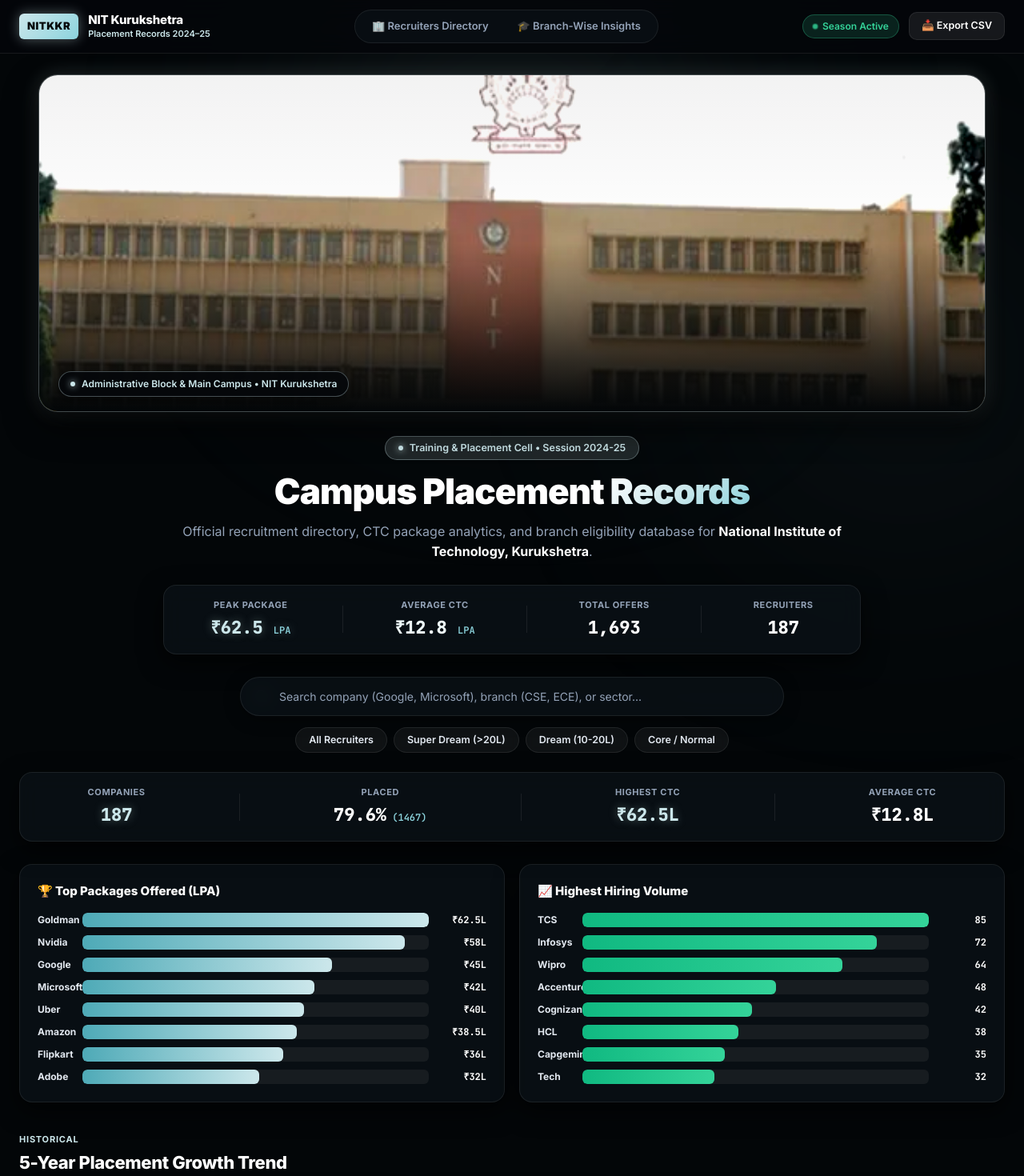
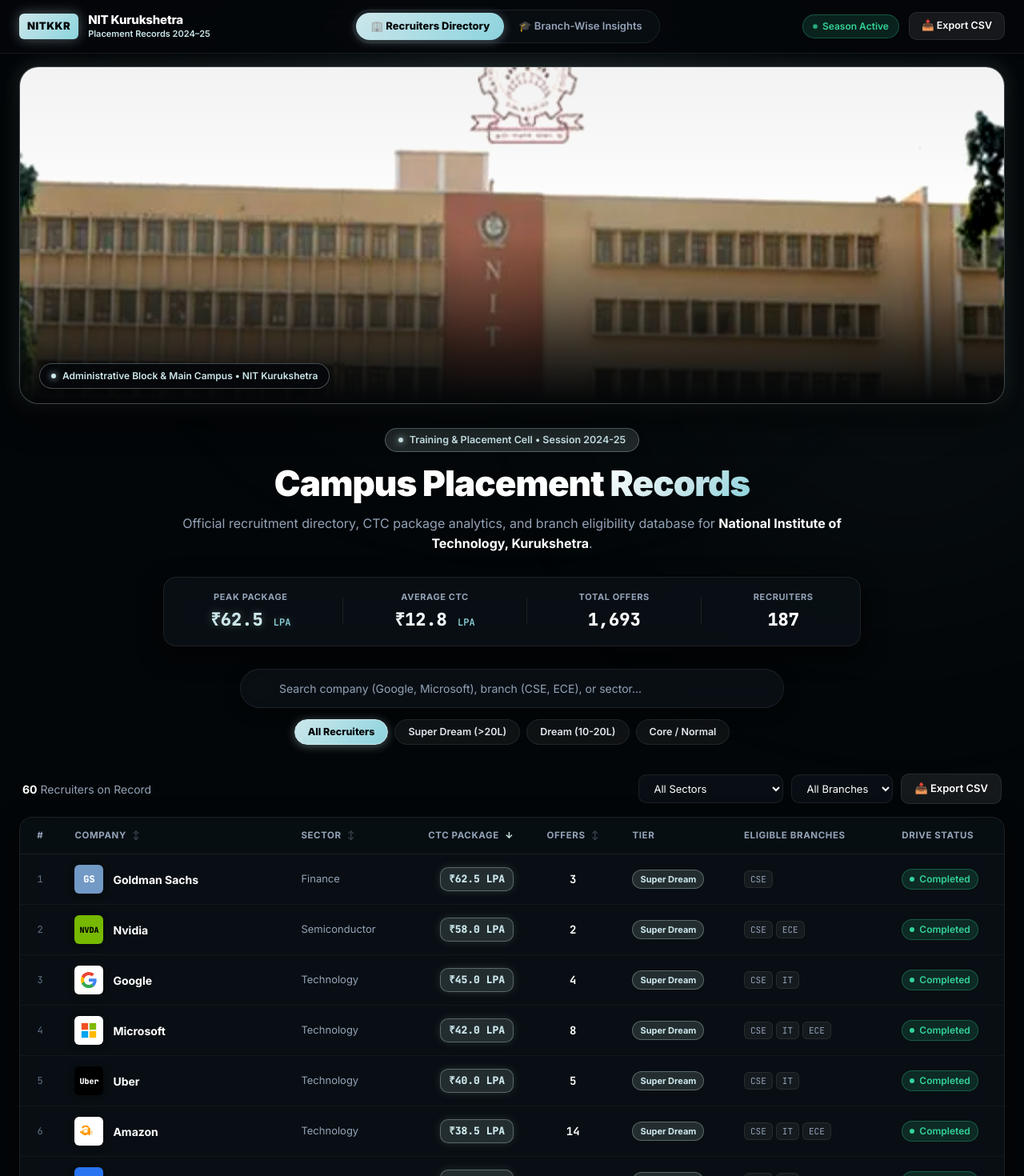
Before and after one commit to himanshugarg7707/PlacementAnalyticsDashboard, a React (Vite) app: page / in a window 1280 px wide. Shown: the top 1470 px of the page at 80% size. Built offline with nearby package versions, Linux system fonts and the light colour scheme.

Commit message:
Update App layout, HeroSection and PlacementTable integration

```diff
--- a/src/App.jsx
+++ b/src/App.jsx
@@ -1,53 +1,72 @@
 import { useState } from 'react';
 import Navbar from './components/Navbar';
 import HeroSection from './components/HeroSection';
-import StatsOverview from './components/StatsOverview';
-import DashboardOverview from './components/DashboardOverview';
-import CompanyTable from './components/CompanyTable';
+import PlacementTable from './components/PlacementTable';
 import BranchWise from './components/BranchWise';
 import Footer from './components/Footer';
+import { companies } from './data/placementData';
 
 export default function App() {
-  const [activeTab, setActiveTab] = useState('dashboard');
+  const [activeTab, setActiveTab] = useState('recruiters'); // 'recruiters' | 'branches'
+  const [searchTerm, setSearchTerm] = useState('');
+  const [filterType, setFilterType] = useState('All');
 
-  const renderContent = () => {
-    switch (activeTab) {
-      case 'dashboard':
-        return (
-          <>
-            <HeroSection />
-            <StatsOverview />
-            <DashboardOverview />
-          </>
-        );
-      case 'companies':
-        return <CompanyTable />;
-      case 'branches':
-        return <BranchWise />;
-      default:
-        return (
-          <>
-            <HeroSection />
-            <StatsOverview />
-            <DashboardOverview />
-          </>
-        );
-    }
+  const handleExportCSV = () => {
+    const headers = ['Company', 'Sector', 'CTC (LPA)', 'Offers', 'Tier', 'Branches', 'Status'];
+    const rows = companies.map((c) => [
+      `"${c.name.replace(/"/g, '""')}"`,
+      `"${c.sector.replace(/"/g, '""')}"`,
+      c.ctc.toFixed(2),
+      c.studentsHired,
+      `"${c.type}"`,
+      `"${c.branches.join(', ')}"`,
+      `"${c.status}"`,
+    ]);
+
+    const csvContent = 'data:text/csv;charset=utf-8,' + [headers.join(','), ...rows.map((r) => r.join(','))].join('\n');
+    const encodedUri = encodeURI(csvContent);
+    const link = document.createElement('a');
+    link.setAttribute('href', encodedUri);
+    link.setAttribute('download', 'NIT_Kurukshetra_Placement_Records_2024-25.csv');
+    document.body.appendChild(link);
+    link.click();
+    document.body.removeChild(link);
   };
 
   return (
-    <>
-      {/* Ambient glow orbs */}
-      <div className="ambient-glow glow-top" />
-      <div className="ambient-glow glow-bottom" />
+    <div className="portal-container">
+      {/* Background Subtle Ambient Glow */}
+      <div className="ambient-glow glow-top"></div>
+      <div className="ambient-glow glow-bottom"></div>
 
-      <div className="portal-container">
-        <Navbar activeTab={activeTab} setActiveTab={setActiveTab} />
-        <main className="main-portal-content" role="main">
-          {renderContent()}
-        </main>
-        <Footer />
-      </div>
-    </>
+      <Navbar
+        activeTab={activeTab}
+        setActiveTab={setActiveTab}
+        onExportCSV={handleExportCSV}
+      />
+
+      {/* Full Hero Section with Campus Background */}
+      <HeroSection
+        searchTerm={searchTerm}
+        setSearchTerm={setSearchTerm}
+        filterType={filterType}
+        setFilterType={setFilterType}
+      />
+
+      <main className="main-portal-content" role="main">
+        {activeTab === 'recruiters' ? (
+          <PlacementTable
+            searchTerm={searchTerm}
+            setSearchTerm={setSearchTerm}
+            filterType={filterType}
+            setFilterType={setFilterType}
+          />
+        ) : (
+          <BranchWise />
+        )}
+      </main>
+
+      <Footer />
+    </div>
   );
 }
```
